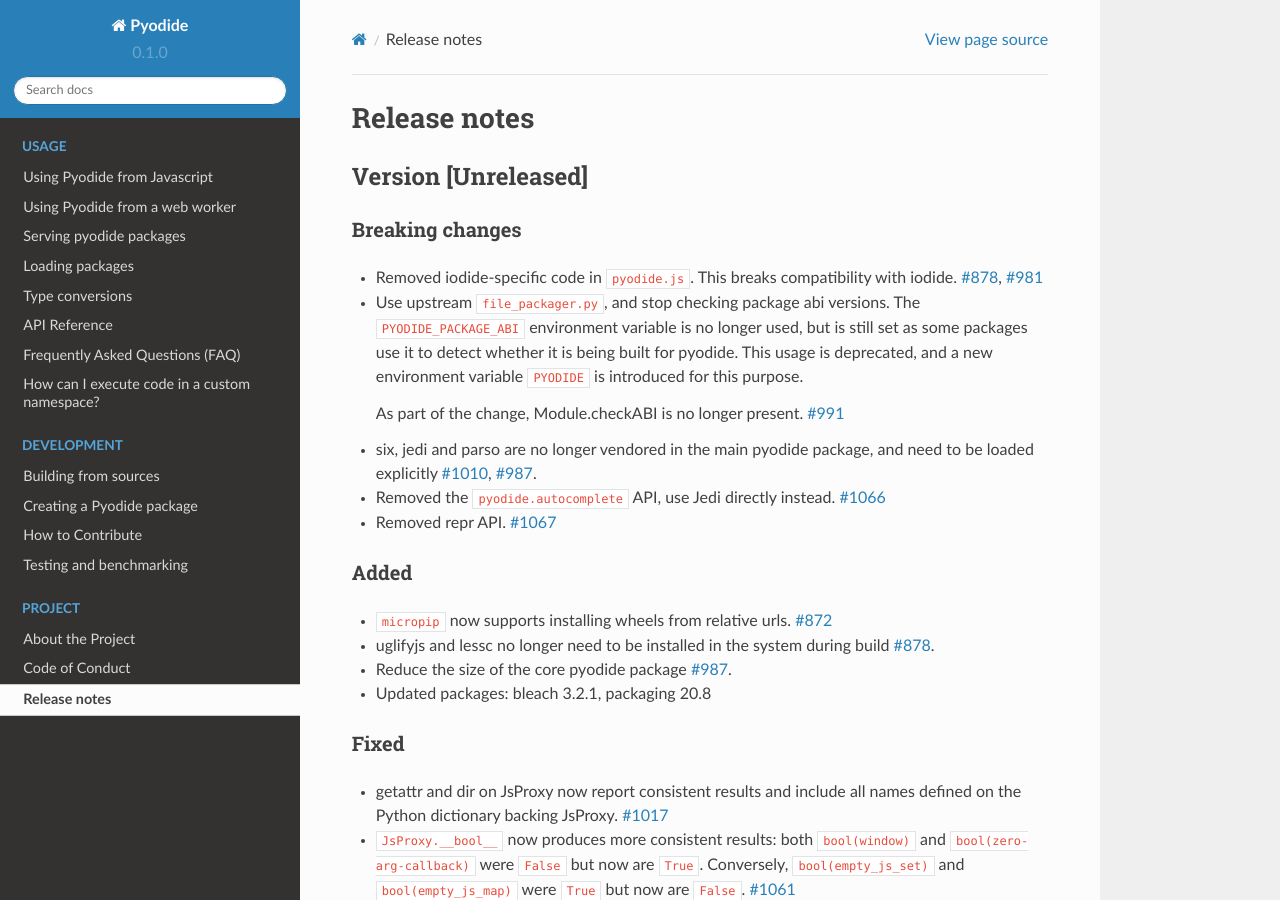
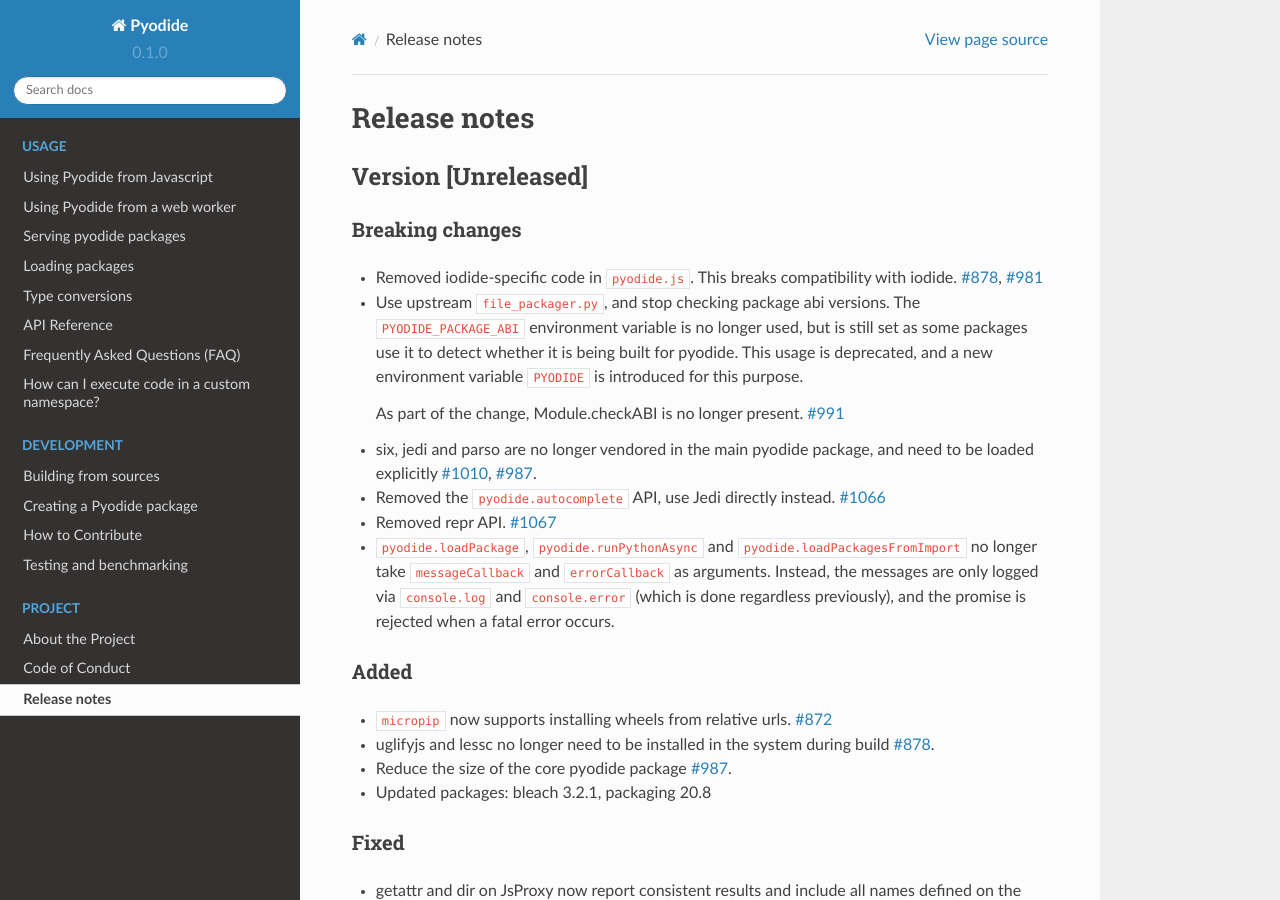
Before and after one commit to pyodide/pyodide, a Sphinx documentation site: the page built from docs/changelog.md, in a window 1280 px wide and 900 px high. Built offline with Sphinx 7.4.7 and the Read the Docs theme 2.0.0, drawn with Linux system fonts in a browser that asks for light colours; the version number is read from the project's files by our own code.

Commit message:
Refactor loadPackage
From the API point of view, this removes the messageCallback and
errorCallback arguments in loadPackage, runPythonAsync etc. These are
used for logging. Previously, any message will be written to the
console, and then {message,error}Callback is called with the message as
an argument. In most of our use cases, these callbacks do nothing.

If we were to reintroduce this feature, I think we should introduce a
logger interface, and users can supply custom loggers. This lets them
choose to not output to stdout/stderr as well.

Under the hood, the original motivation of this patch was to get rid of
using packageCounter to determine whether all packages have been loaded.
This is prone to error if we change the way we load packages (which I
attempted in a different branch until I encountered an emscripten bug).

One way or another, I ended up rewriting a lot of the code into
something with a clearer control flow imo.

```diff
--- a/docs/changelog.md
+++ b/docs/changelog.md
@@ -24,6 +24,11 @@
   [#1066](https://github.com/iodide-project/pyodide/pull/1066)
 - Removed repr API.
   [#1067](https://github.com/iodide-project/pyodide/pull/1067)
+- `pyodide.loadPackage`, `pyodide.runPythonAsync` and
+  `pyodide.loadPackagesFromImport` no longer take `messageCallback` and
+  `errorCallback` as arguments. Instead, the messages are only logged via
+  `console.log` and `console.error` (which is done regardless previously), and
+  the promise is rejected when a fatal error occurs.
 
 ### Added
 - `micropip` now supports installing wheels from relative urls. [#872](https://github.com/iodide-project/pyodide/pull/872)
```
Also changed, not shown: docs/api_reference.md (+2 -2 lines), docs/js-api/pyodide_loadPackage.md (+0 -2 lines), docs/js-api/pyodide_loadPackagesFromImports.md (+1 -3 lines), docs/js-api/pyodide_runPythonAsync.md (+1 -3 lines), 2 other files.
